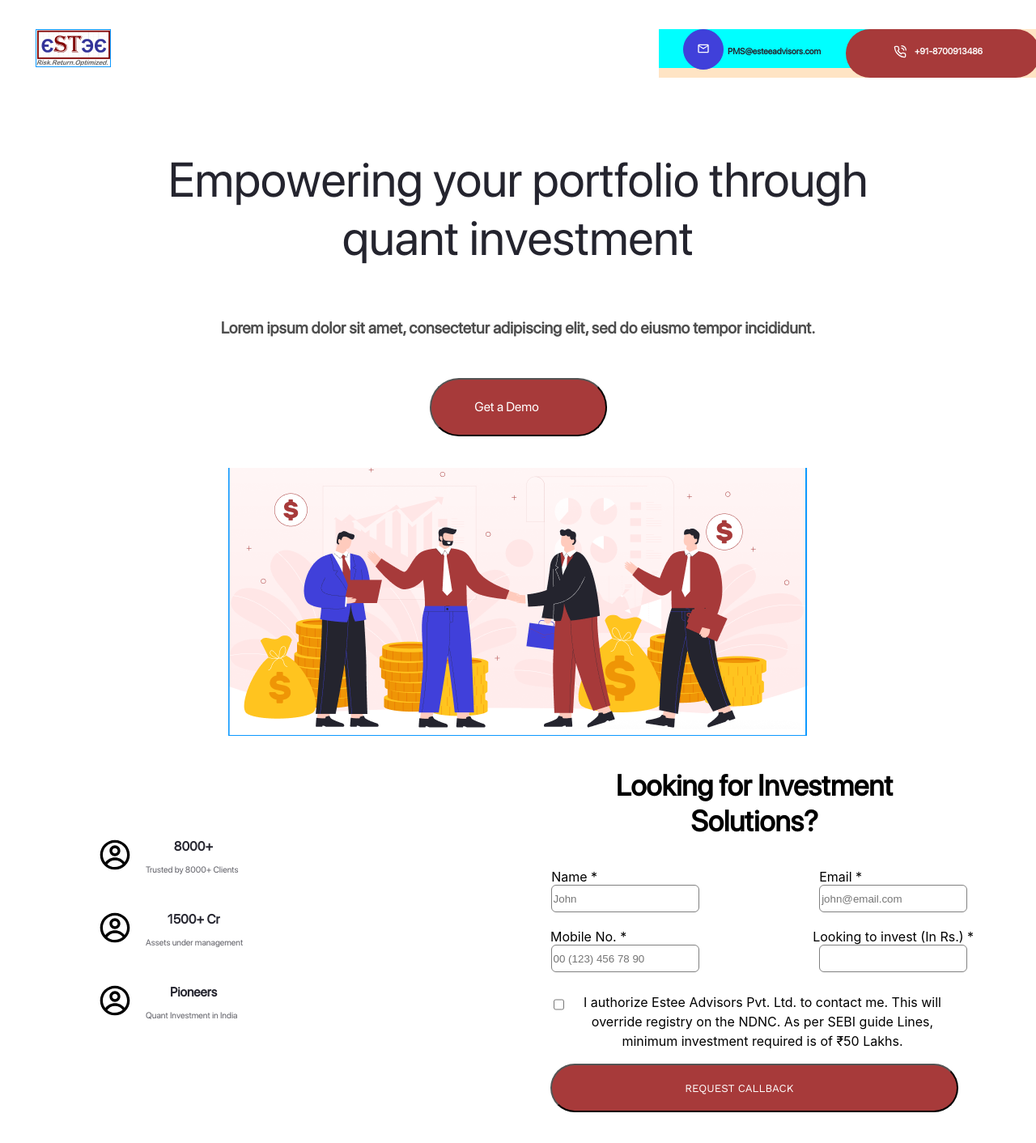
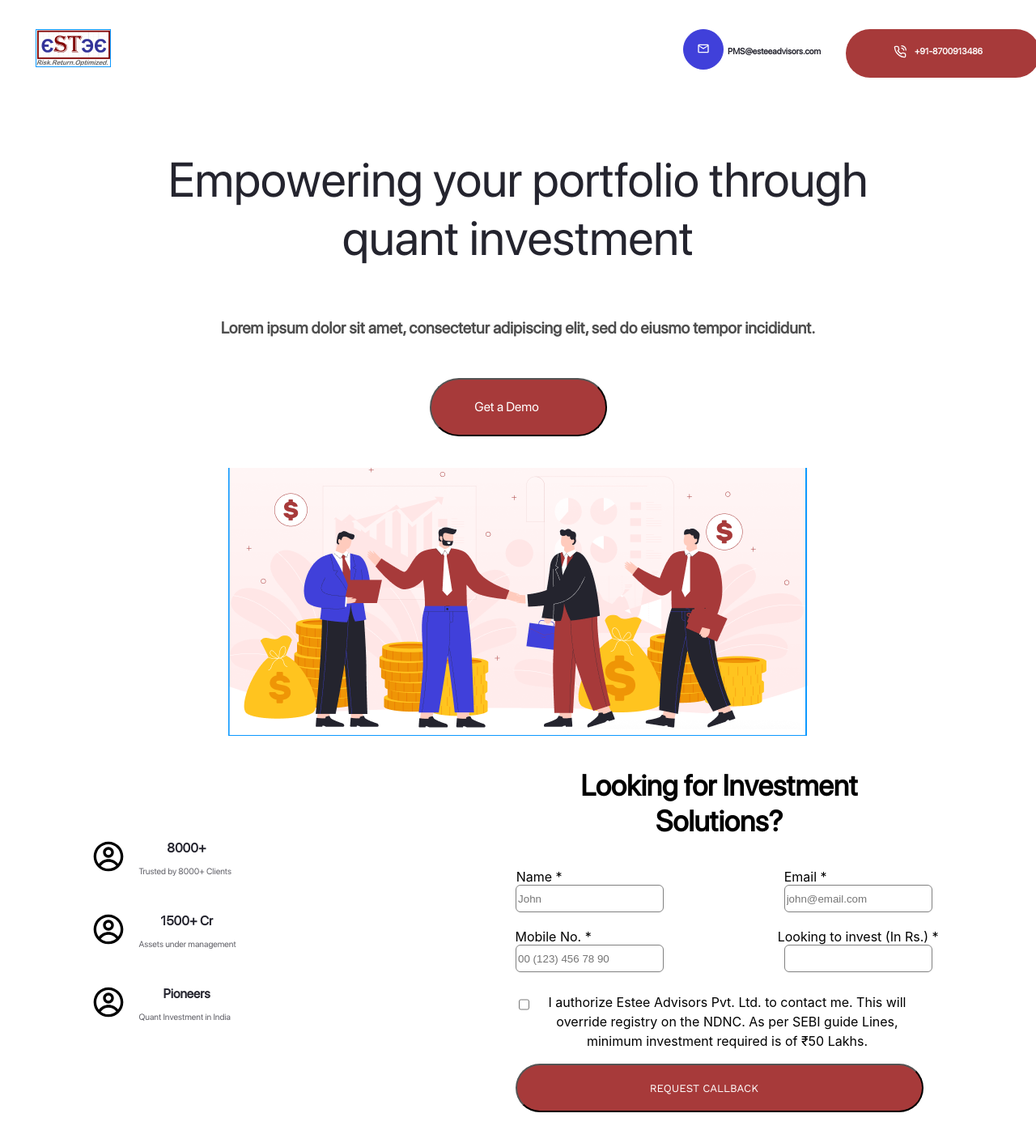
Before and after one commit to Umair513/Fastech-Interview-Task, a React (Create React App) app: page / in a window 1280 px wide. Shown: the top 1412 px of the page at 81% size. Built offline with nearby package versions, Linux system fonts and the light colour scheme; some icons are missing.

Commit message:
Fixed some issues

```diff
--- a/src/components/Navbar/Navbar.css
+++ b/src/components/Navbar/Navbar.css
@@ -26,14 +26,11 @@
   left: 1201px;
   gap: 36px;
   display: flex;
-  background-color: bisque;
 }
 
 .mail {
   width: 275px;
   height: 48px;
-
-  background-color: aqua;
 }
 
 .mail-box {
--- a/src/components/Statistics/Statistics.css
+++ b/src/components/Statistics/Statistics.css
@@ -5,16 +5,20 @@
 }
 .statistics {
   display: flex;
+  justify-content: space-around;
 }
 
 .data {
   width: 436px;
   height: 390px;
-
+  /* background-color: cadetblue; */
   top: 1315px;
   left: 437px;
   gap: 60px;
-  margin: auto;
+  /* margin: auto; */
+  margin-top: 100px;
+  margin-left: 70px;
+  /* padding-left: 300px; */
 }
 .form-box {
   width: 600px;
```
